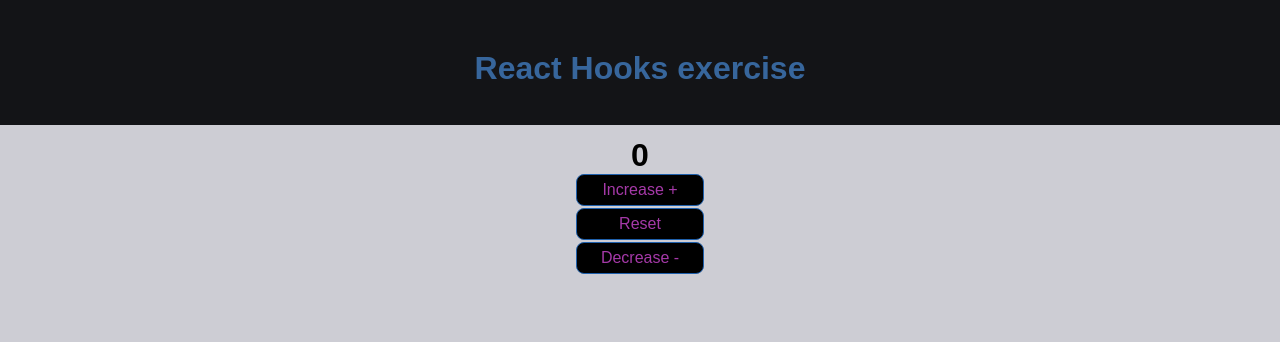
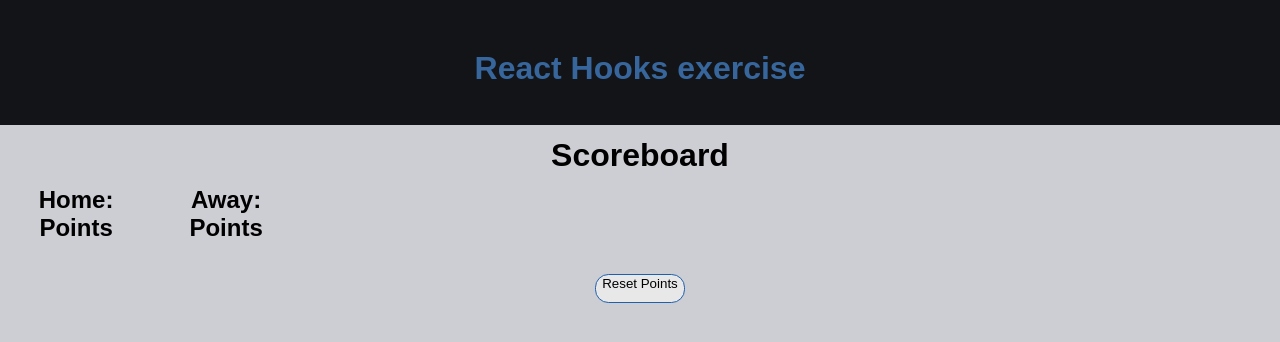
Before and after one commit to Vicious27/hooks-explained, a React (Create React App) app: page / in a window 1280 px wide. Shown: the top 342 px of the page. Built offline with nearby package versions, Linux system fonts and the light colour scheme.

Commit message:
created Practice2 component exported to app component and rendered

```diff
--- a/src/App.js
+++ b/src/App.js
@@ -1,5 +1,6 @@
 import './App.css';
 import Counter from "./Practice1";
+import Practice2 from "./Practice2";
 
 function App() {
   return (
@@ -7,7 +8,8 @@ function App() {
       <header className="App-header">
         <h1 className="title">React Hooks exercise</h1>
       </header>
-      <Counter />
+      {/* <Counter /> */}
+      <Practice2 />
     </>
   )
 };
--- /dev/null
+++ b/src/Practice2.js
@@ -0,0 +1,23 @@
+import React, { useState } from "react";
+
+const Practice2 = () => {
+
+  return (
+    <>
+      <h1>Scoreboard</h1>
+      <div style={{
+        display: `flex`,
+        maxWidth: `300px`,
+        justifyContent: `space-between`,
+      }}>
+        <h2>Home: Points</h2>
+        <h2>Away: Points</h2>
+      </div>
+      <p>
+        <button>Reset Points</button>
+      </p>
+    </>
+  );
+};
+
+export default Practice2;
```
